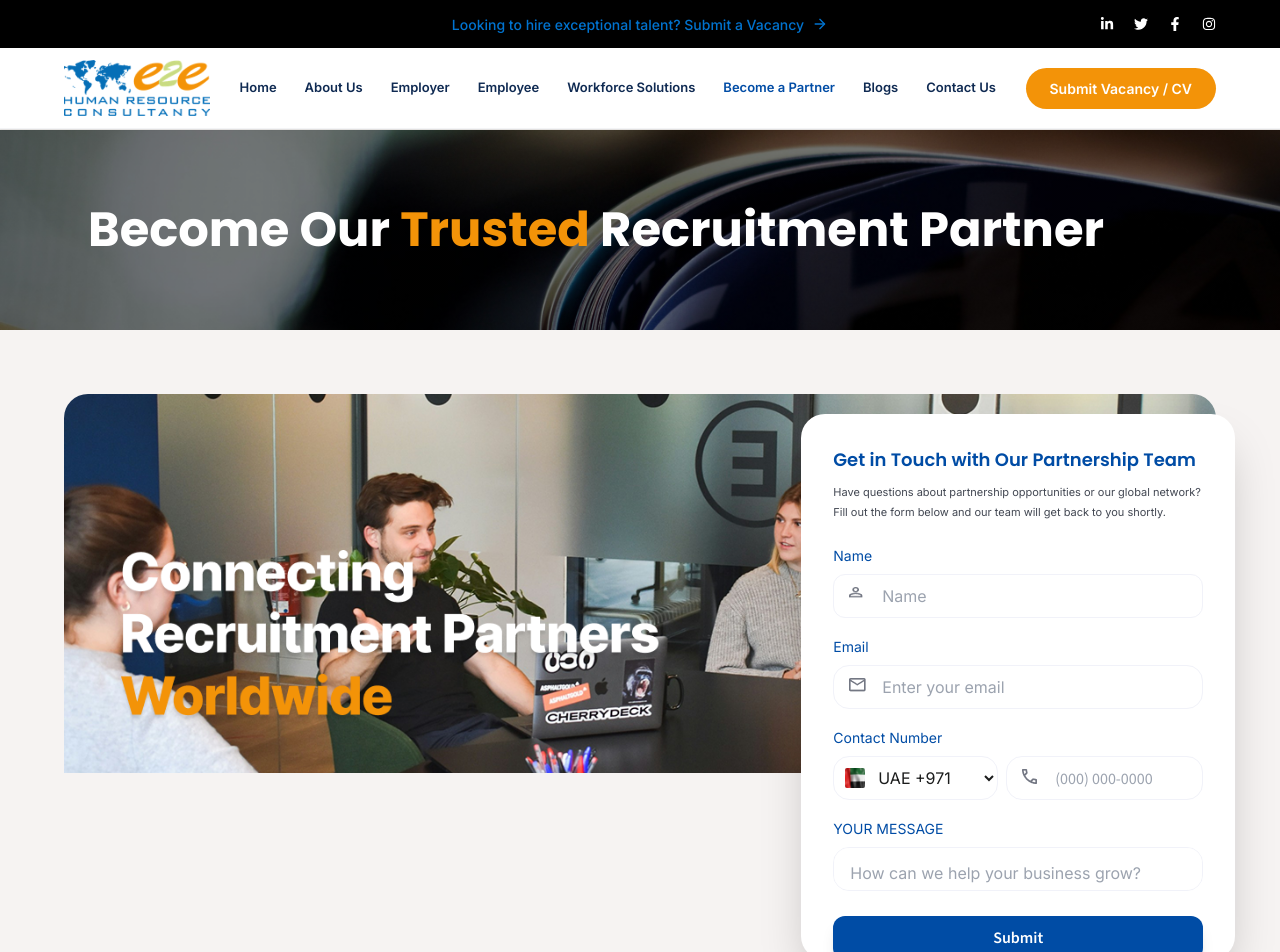
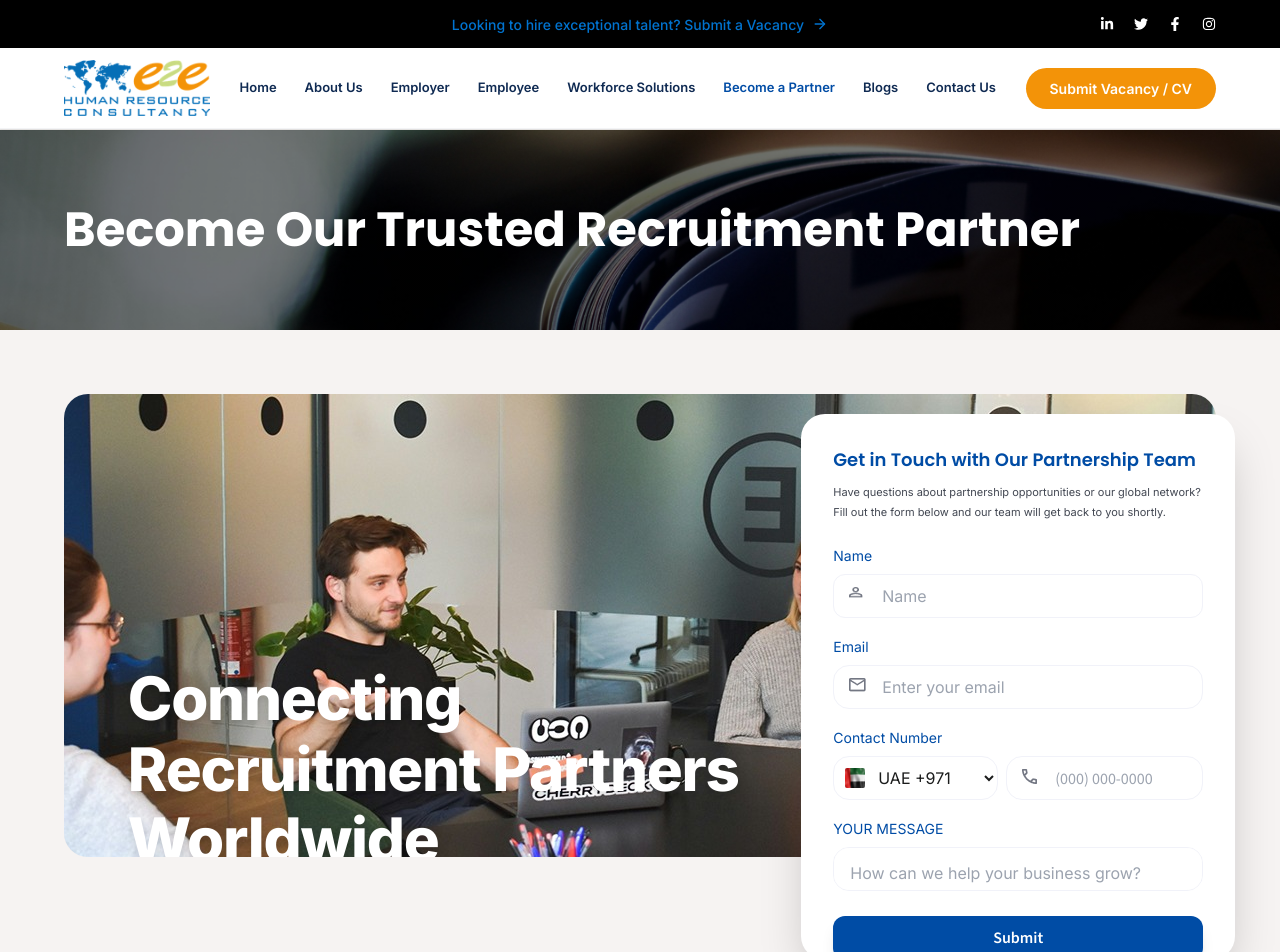
Before and after one commit to rahulchaudhari31/Frontend, a React (Vite) app in the folder e2e-hrc/: page /become-a-partner in a window 1280 px wide. Shown: the top 952 px of the page. Built offline with nearby package versions, Linux system fonts and the light colour scheme.

Commit message:
hero section image update

```diff
--- a/e2e-hrc/src/pages/BecomePartner.jsx
+++ b/e2e-hrc/src/pages/BecomePartner.jsx
@@ -5,7 +5,7 @@
 import Footer from '../components/shared/Footer';
 
 import heroBg from '../assets/assets/background coonecting reqrirment/background become a partner.jpg';
-import teamPhoto from '../assets/assets/background coonecting reqrirment/connecting recruitment1.png';
+import teamPhoto from '../assets/assets/background coonecting reqrirment/background connectivity.jpeg';
 import nameIcon from '../assets/assets/background coonecting reqrirment/NAME.png';
 import mailIcon from '../assets/assets/background coonecting reqrirment/MAIL ICON.png';
 import callIcon from '../assets/assets/background coonecting reqrirment/call.png';
@@ -72,14 +72,26 @@
 
       {/* ===== 1. HERO ===== */}
       <section
-        className="relative flex items-center min-h-[201px]"
+        className="relative flex items-center"
         style={{
-          background: `linear-gradient(rgba(0,0,0,0.5), rgba(0,0,0,0.5)), url(${heroBg}) center / cover no-repeat`,
+          height: 201,
+          background: `linear-gradient(0deg, rgba(0,0,0,0.5), rgba(0,0,0,0.5)), url(${heroBg}) center / cover no-repeat`,
           borderTop: '1px solid #EAE8E7',
           padding: '55px 0 55px 64px',
         }}
       >
-        <div className="relative z-10 max-w-[1440px] mx-auto w-full px-6">
+        <div
+          style={{
+            display: 'flex',
+            flexDirection: 'column',
+            justifyContent: 'center',
+            alignItems: 'flex-start',
+            padding: 0,
+            gap: 16,
+            width: 1344,
+            height: 48,
+          }}
+        >
           <h1
             className="text-white"
             style={{
@@ -90,7 +102,7 @@
               margin: 0,
             }}
           >
-            Become Our <span style={{ color: '#F39308' }}>Trusted</span> Recruitment Partner
+            Become Our Trusted Recruitment Partner
           </h1>
         </div>
       </section>
@@ -107,7 +119,56 @@
                 backgroundPosition: 'center',
               }}
             >
-
+              <div
+                style={{
+                  position: 'absolute',
+                  left: 0,
+                  right: 0,
+                  top: 0,
+                  bottom: -127,
+                  padding: '0 64px',
+                  display: 'flex',
+                  flexDirection: 'column',
+                  justifyContent: 'center',
+                  alignItems: 'flex-start',
+                  zIndex: 2,
+                }}
+              >
+                <div
+                  style={{
+                    display: 'flex',
+                    flexDirection: 'column',
+                    alignItems: 'flex-start',
+                    padding: 0,
+                    gap: 24,
+                    width: 576,
+                    maxWidth: 576,
+                    position: 'relative',
+                  }}
+                >
+                  <h1
+                    style={{
+                      position: 'absolute',
+                      width: 647,
+                      height: 212,
+                      left: -0.17,
+                      top: -26.11,
+                      fontFamily: "'Inter', sans-serif",
+                      fontWeight: 800,
+                      fontSize: 60,
+                      lineHeight: '70.4px',
+                      letterSpacing: '-1.28px',
+                      color: '#FFFFFF',
+                      display: 'flex',
+                      alignItems: 'center',
+                      filter: 'drop-shadow(0 4px 3px rgba(0,0,0,0.1)) drop-shadow(0 10px 8px rgba(0,0,0,0.04))',
+                      margin: 0,
+                    }}
+                  >
+                    Connecting Recruitment Partners Worldwide
+                  </h1>
+                </div>
+              </div>
             </div>
 
             <div
@@ -232,7 +293,7 @@
                             value={formData.phoneCode}
                             onChange={handleChange}
                             className="bg-white"
-                            style={{ width: '100%', height: '44px', padding: '12px 12px 12px 40px', border: '1px solid #F1F2F9', borderRadius: '16px', outline: 'none', boxSizing: 'border-box', fontFamily: "'Inter', sans-serif", fontSize: '16px', color: '#1B1C1C' }}
+                            style={{ width: '100%', height: '44px', padding: '12px 12px 12px 40px', border: '1px solid #F1F2F9', borderRadius: '16px', outline: 'none', boxSizing: 'border-box', fontFamily: "'Inter', sans-serif", fontSize: '16px', lineHeight: '24px', color: '#1B1C1C' }}
                           >
                             <option value="UAE +971">UAE +971</option>
                             <option value="UK +44">UK +44</option>
@@ -254,7 +315,7 @@
                             value={formData.phone}
                             onChange={handleChange}
                             className="w-full bg-white"
-                            style={{ height: '44px', padding: '13px 16px 13px 48px', border: '1px solid #F1F2F9', borderRadius: '16px', outline: 'none', boxSizing: 'border-box', fontFamily: "'Source Sans 3', sans-serif", fontSize: '16px' }}
+                            style={{ height: '44px', padding: '13px 16px 13px 48px', border: '1px solid #F1F2F9', borderRadius: '16px', outline: 'none', boxSizing: 'border-box', fontFamily: "'Source Sans 3', sans-serif", fontSize: '16px', lineHeight: '16px' }}
                           />
                         </div>
                       </div>
@@ -394,12 +455,12 @@
       </section>
 
       {/* ===== 4. OUR RECRUITMENT NETWORK MAP ===== */}
-      <section className="bg-white py-16 md:py-20 lg:py-28">
+      <section className="bg-white py-10">
         <div className="max-w-[1440px] mx-auto px-6 xl:px-16">
           <div className="flex flex-col items-center gap-12">
             {/* Map heading + subtext */}
             <div className="text-center max-w-[1072px]">
-              <h2 className="font-['Hanken_Grotesk',sans-serif] font-bold text-[48px] leading-[56px] tracking-[-0.96px] text-navy mb-4">
+              <h2 className="font-['Hanken_Grotesk',sans-serif] font-bold text-[48px] leading-[56px] tracking-[-0.96px] text-[#004CA5] mb-4">
                 Connecting Recruitment Partners Worldwide
               </h2>
               <p className="font-['Source_Sans_3',sans-serif] font-normal text-base leading-6 text-[#424752] max-w-[672px] mx-auto">
@@ -407,11 +468,11 @@
               </p>
             </div>
 
-            <div className="relative w-full h-auto overflow-hidden rounded-[24px] border border-[rgba(194,198,212,0.2)] bg-[#F2F4F6]">
+            <div className="relative w-full h-[385px] overflow-hidden rounded-[24px] border border-[rgba(194,198,212,0.2)] bg-[#F2F4F6]">
               <img
                 src={mapBg}
                 alt="Our Recruitment Network Map"
-                className="w-full h-auto object-contain block"
+                className="absolute inset-0 w-full h-full object-cover"
                 style={{ opacity: '0.3' }}
               />
 
@@ -468,7 +529,7 @@
             <div className="w-full max-w-[1072px] flex flex-row justify-center items-start gap-8">
               {statsData.map((stat, i) => (
                 <div key={i} className="flex-1 text-center" style={{ maxWidth: '244px' }}>
-                  <p className="font-['Hanken_Grotesk'] font-bold text-[48px] leading-[56px] tracking-[-0.96px] text-navy">
+                  <p className="font-['Hanken_Grotesk'] font-bold text-[48px] leading-[56px] tracking-[-0.96px] text-[#004CA5]">
                     {stat.value}
                   </p>
                   <p className="font-['Hanken_Grotesk'] font-normal text-base leading-6 text-[#424752]">
```
Also changed, not shown: e2e-hrc/src/assets/assets/background coonecting reqrirment/background connectivity.jpeg (added).
